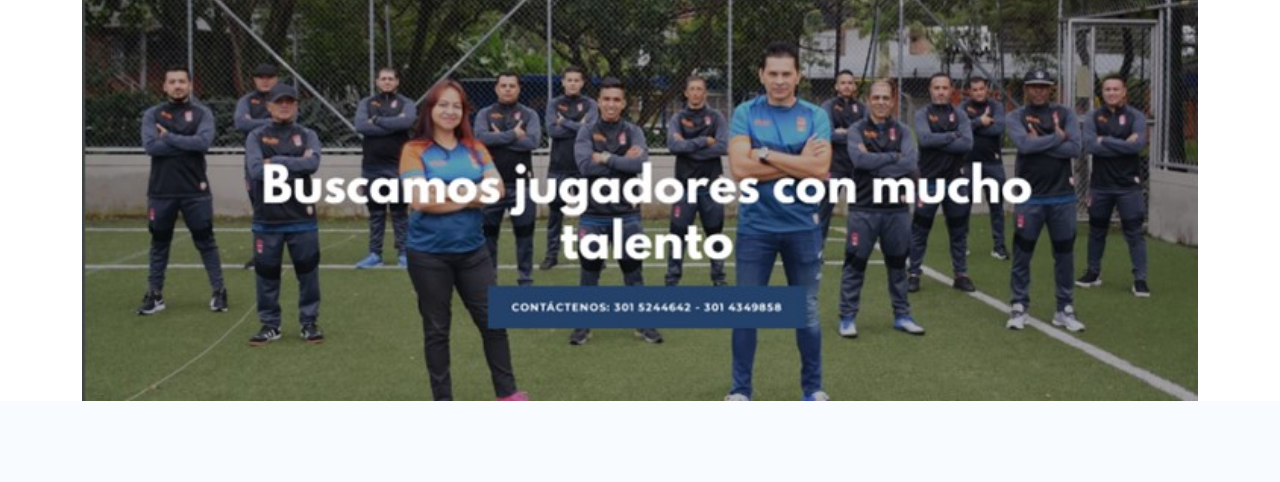
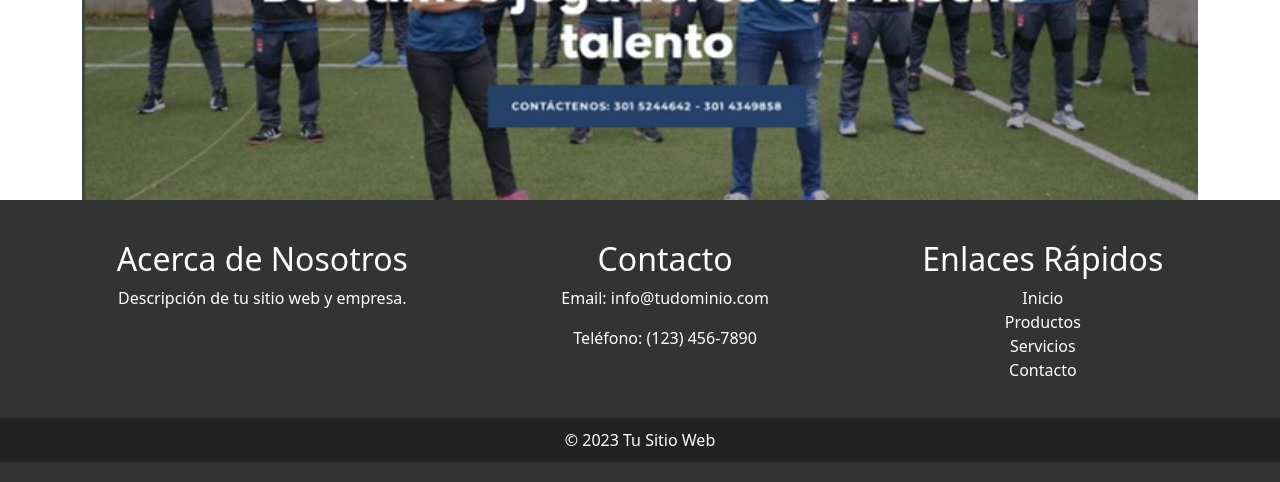
Before and after one commit to LuisFelipeU38/Proyecto-Integrador-I, a Django app: page / in a window 1280 px wide. Shown: the part 850-1332 px from the top of the page. Before the commit the page ends 1251 px from the top, so only its background shows below. Run offline with Django 4.2, Linux system fonts and the light colour scheme; some libraries are stand-ins or nearby versions.

Commit message:
:lipstick: create new styles for the page

```diff
--- a/PaginaWeb/devsport/devsport/templates/base.html
+++ b/PaginaWeb/devsport/devsport/templates/base.html
@@ -4,29 +4,88 @@
     <meta charset="UTF-8">
     <meta name="viewport" content="width=device-width, initial-scale=1.0">
     <title>Tu Sitio Web</title>
-    <link href="https://cdn.jsdelivr.net/npm/bootstrap@5.3.0-alpha2/dist/css/bootstrap.min.css" rel="stylesheet" integrity="sha384-aFq/bzH65dt+w6FI2ooMVUpc+21e0SRygnTpmBvdBgSdnuTN7QbdgL+OapgHtvPp" crossorigin="anonymous">
+    <link href="https://cdn.jsdelivr.net/npm/bootstrap@5.3.0-alpha2/dist/css/bootstrap.min.css" rel="stylesheet" integrity="sha384-aFq/bzH65dt+w6FI2ooMVUpc+21e0SRygnTpmBvdBgSdnuTN7QbdgL+OapgHtvPp" crossorigin="anonymous" >
+    <style>
+        /* Estilo para imágenes personalizadas */
+        .imagen-personalizada {
+            width: 100px; /* Define el ancho que desees */
+            height: 100px; /* Define el alto que desees */
+        }
+        .custom-btn {
+            background-color: #ffffff; /* Fondo blanco */
+            color: #000000; /* Texto negro */
+            border: 1px solid #000000; /* Borde negro */
+        }
+
+        .custom-btn:hover {
+            background-color: #000000; /* Fondo negro al pasar el cursor */
+            color: #ffffff; /* Texto blanco al pasar el cursor */
+        }
+        /* Estilos generales del footer */
+        footer {
+            background-color: #333;
+            color: #fff;
+            padding: 20px 0;
+        }
+
+        /* Estilos para las secciones dentro del footer */
+        .footer-content {
+            display: flex;
+            flex-wrap: wrap;
+            justify-content: space-around;
+            max-width: 1200px;
+            margin: 0 auto;
+        }
+
+        .footer-section {
+            padding: 20px;
+            text-align: center;
+        }
+
+        /* Estilos para los enlaces en el footer */
+        .footer-section ul {
+            list-style: none;
+            padding: 0;
+        }
+
+        .footer-section a {
+            color: #fff;
+            text-decoration: none;
+        }
+
+        /* Estilos para el pie de página inferior */
+        .footer-bottom {
+            text-align: center;
+            padding: 10px 0;
+            background-color: #222;
+        }
+    </style>
 </head>
 <body>
-    <nav class="navbar navbar-expand-lg navbar-sm" style="background-color: #1D04CF;">
+    <nav class="navbar navbar-expand-lg navbar-sm" style="background-color: #bd4d02;">
         <div class="container">
             <a class="navbar-brand" href="{% url 'home' %}">
                 {% load static %}
-                <img src="https://sortitoutsi.b-cdn.net/uploads/team/2000185403.png"  width="20" height="20"
-                class="d-inline-block align-text-top" />
+                <img src="{% static 'imagenes\LogDevsports1.0.png' %}"  class="imagen-personalizada"/>
+            </a>
+            <a class="navbar-brand" href="{% url 'home' %}">
+                {% load static %}
+                <img src="https://sortitoutsi.b-cdn.net/uploads/team/2000185403.png"  class="imagen-personalizada"/>
             </a>
             <button class="navbar-toggler" type="button" data-bs-toggle="collapse" data-bs-target="#navbarNavAltMarkup" aria-controls="navbarNavAltMarkup" aria-expanded="false" aria-label="Toggle navigation">
                 <span class="navbar-toggler-icon"></span>
             </button>
             <div class="collapse navbar-collapse" id="navbarNavAltMarkup">
                 <div class="navbar-nav ms-auto">
+                    <a class="nav-link" href="{% url 'login' %}"">
+                        <button class="btn custom-btn btn-sm">Ingreso</button>
+                    </a>
                     <a class="nav-link" href="{% url 'register' %}">
-                        <button class="btn btn-primary btn-sm">Registro</button>
+                        <button class="btn custom-btn btn-sm">Registro</button>
                     </a>
                     <a class="nav-link" href="https://open.spotify.com/artist/06HL4z0CvFAxyc27GXpf02">
-                        <button class="btn btn-primary btn-sm">Nosotros</button>
+                        <button class="btn custom-btn btn-sm">Nosotros</button>
                     </a>
-                    <a class="nav-link" href="#">Nosotros</a>
-                    <a class="nav-link" href="#">Contacto</a>
                 </div>
             </div>
         </div>
@@ -37,7 +96,29 @@
     </div>
     <!-- Tu contenido adicional aquí -->
     <footer>
-        <!-- Pie de página -->
+        <div class="footer-content">
+            <div class="footer-section about">
+                <h2>Acerca de Nosotros</h2>
+                <p>Descripción de tu sitio web y empresa.</p>
+            </div>
+            <div class="footer-section contact">
+                <h2>Contacto</h2>
+                <p>Email: info@tudominio.com</p>
+                <p>Teléfono: (123) 456-7890</p>
+            </div>
+            <div class="footer-section links">
+                <h2>Enlaces Rápidos</h2>
+                <ul>
+                    <li><a href="#">Inicio</a></li>
+                    <li><a href="#">Productos</a></li>
+                    <li><a href="#">Servicios</a></li>
+                    <li><a href="#">Contacto</a></li>
+                </ul>
+            </div>
+        </div>
+        <div class="footer-bottom">
+            &copy; 2023 Tu Sitio Web
+        </div>
     </footer>
     <script src="https://code.jquery.com/jquery-3.6.0.min.js" integrity="sha384-KyZXEAg3QhqLMpG8r+8fhAXLR0tGOuHlIfvxcXuP4p3zcJS3o9w3c3g5qPMw6s2h" crossorigin="anonymous"></script>
     <script src="https://cdn.jsdelivr.net/npm/bootstrap@5.3.0-alpha2/dist/js/bootstrap.min.js" integrity="sha384-biJZAg3O6Pf5Zz2G9Gzlo0J3Kxl/r3I5p/hK"></script>
--- /dev/null
+++ b/PaginaWeb/devsport/devsport/templates/style.css
@@ -0,0 +1,5 @@
+/* Estilo para imágenes personalizadas */
+.imagen-personalizada {
+    width: 100px; /* Define el ancho que desees */
+    height: 100px; /* Define el alto que desees */
+}
```
Also changed, not shown: PaginaWeb/devsport/static/imagenes/LogDevsports.png (added), PaginaWeb/devsport/static/imagenes/LogDevsports1.0.png (added), PaginaWeb/devsport/static/imagenes/Xnegra.png (added), PaginaWeb/devsport/static/imagenes/Xnegra1.0.png (added).
